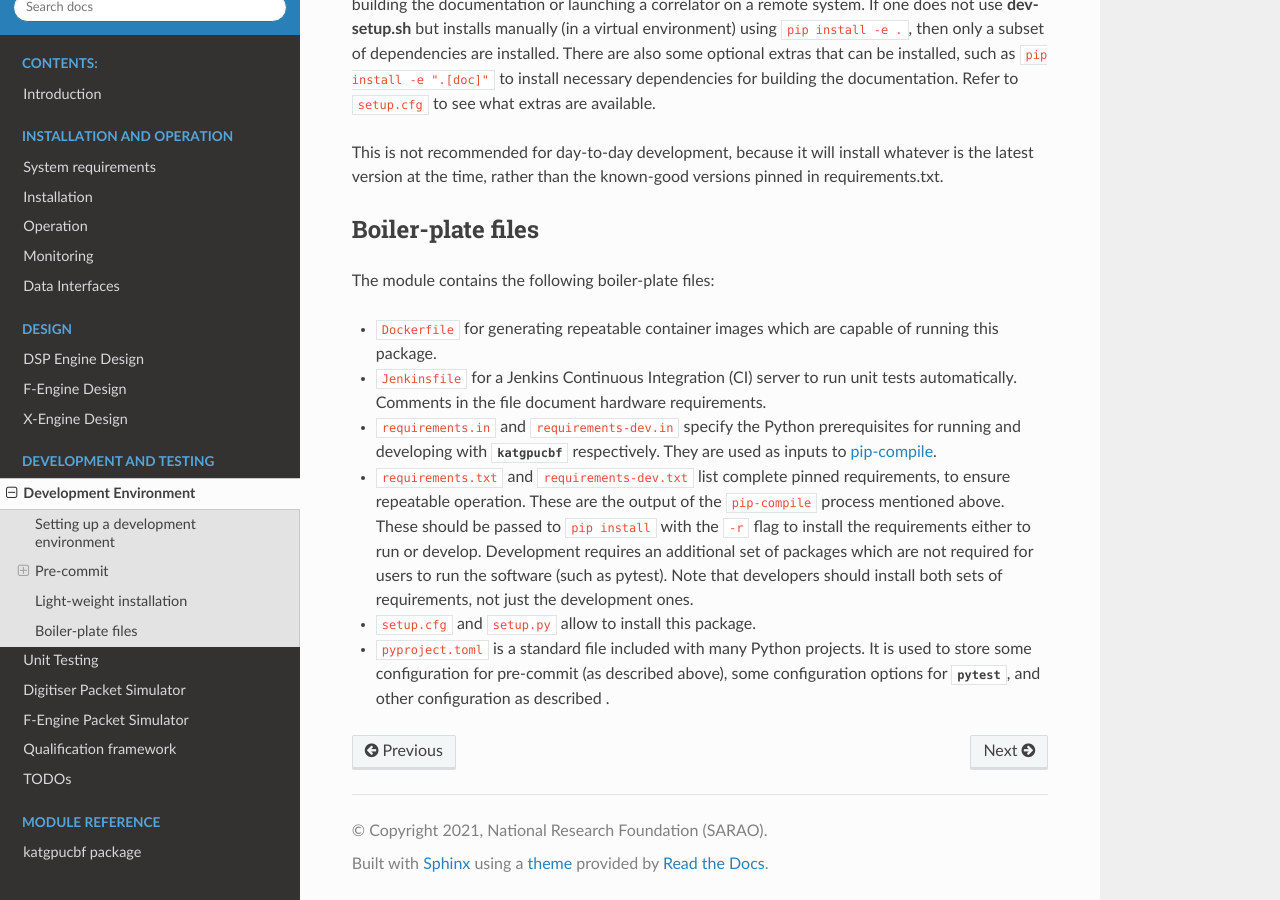
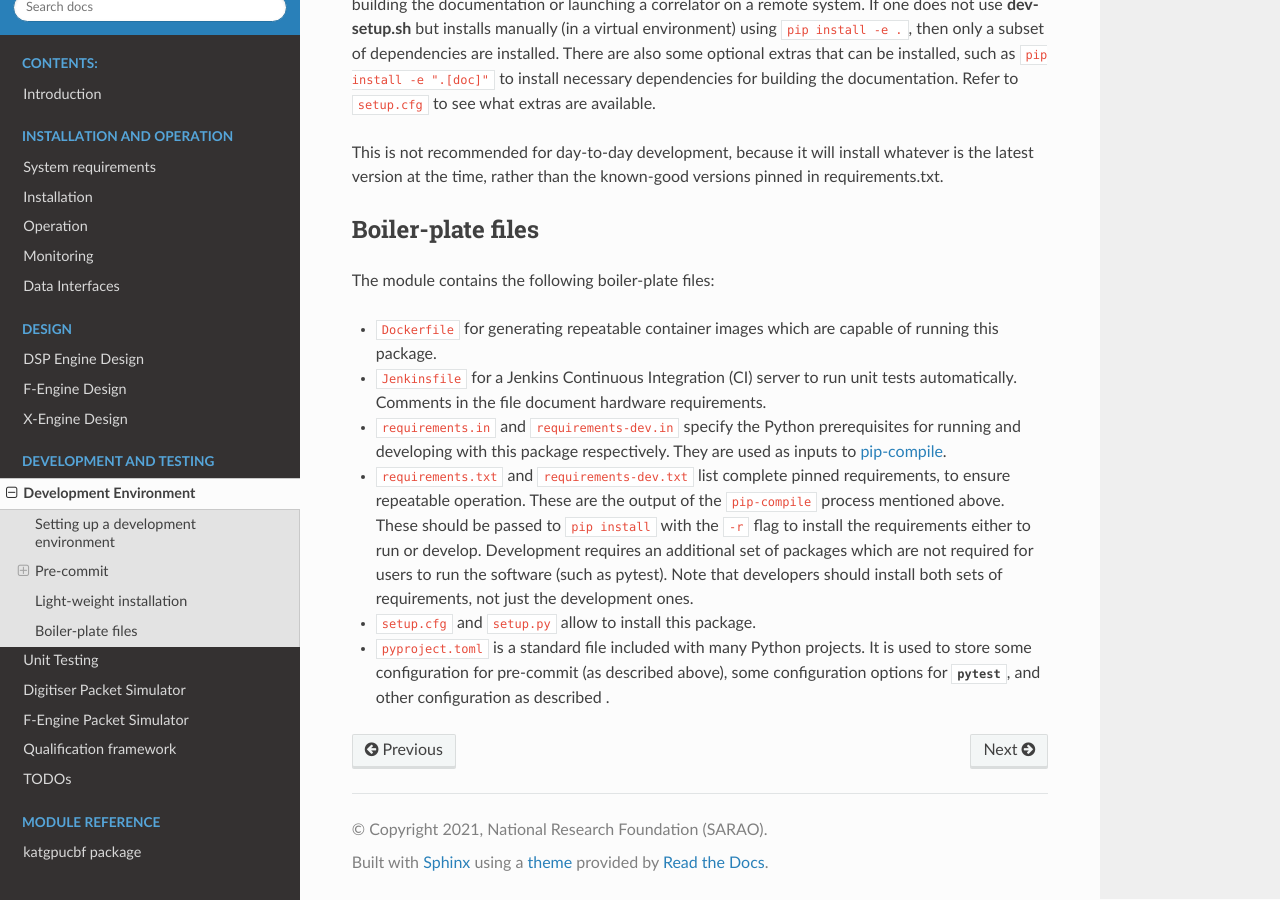
Before and after one commit to ska-sa/katgpucbf, a Sphinx documentation site: the page built from doc/dev-guide.rst, in a window 1280 px wide and 900 px high, scrolled down 2086 px. Built offline with Sphinx 7.4.7 and the Read the Docs theme 2.0.0, drawn with Linux system fonts in a browser that asks for light colours; formulas are drawn with MathJax 3; the version number could not be read and is left out.

Commit message:
Remove one more unnecessary internal module reference

```diff
--- a/doc/dev-guide.rst
+++ b/doc/dev-guide.rst
@@ -126,7 +126,7 @@ The module contains the following boiler-plate files:
 - ``Jenkinsfile`` for a Jenkins Continuous Integration (CI) server to run unit
   tests automatically. Comments in the file document hardware requirements.
 - ``requirements.in`` and ``requirements-dev.in`` specify the Python
-  prerequisites for running and developing with :mod:`katgpucbf` respectively.
+  prerequisites for running and developing with this package respectively.
   They are used as inputs to `pip-compile`_.
 - ``requirements.txt`` and ``requirements-dev.txt`` list complete pinned
   requirements, to ensure repeatable operation. These are the output of the
```
